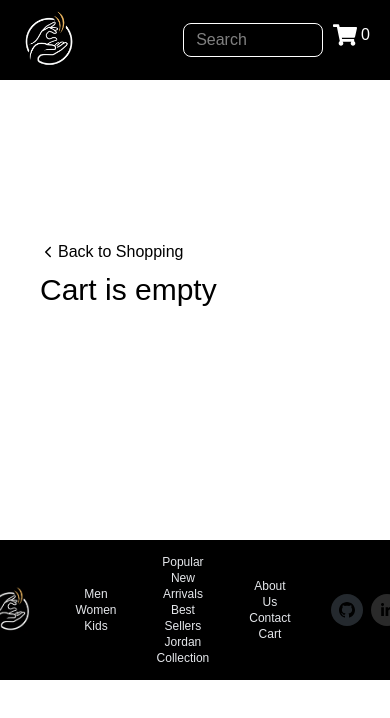
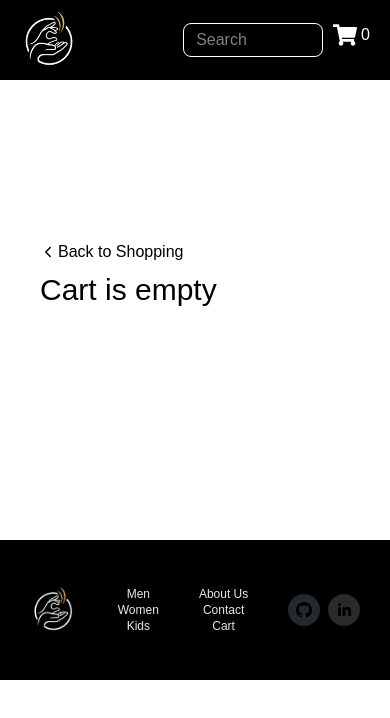
Before and after one commit to khavarpython/online-store, a React (Vite) app in the folder online-store-client/: page /cart in a window 390 px wide. Shown: the top 718 px of the page. Built offline with nearby package versions, Linux system fonts and the light colour scheme; a web font is replaced by a local one.

Commit message:
Fixed mobile responsivenes of footer

```diff
--- a/online-store-client/src/components/Footer.jsx
+++ b/online-store-client/src/components/Footer.jsx
@@ -8,7 +8,7 @@ function Footer() {
   };
 
   return (
-    <footer className="h-35 bg-black  text-xs md:text-sm  ">
+    <footer className="h-35 w-screen bg-black  text-xs md:text-sm  ">
       <div className="flex text-center justify-center h-full gap-10 text-gray-200">
         <img src={logo} alt="logo" className="w-12 h-auto self-center" />
         <ul className="self-center cursor-pointer ">
@@ -22,7 +22,7 @@ function Footer() {
             Kids
           </li>
         </ul>
-        <ul className="self-center cursor-pointer ">
+        <ul className="hidden sm:block self-center cursor-pointer ">
           <li onClick={() => handleNavigate("")} className="hover:underline">
             Popular
           </li>
```
